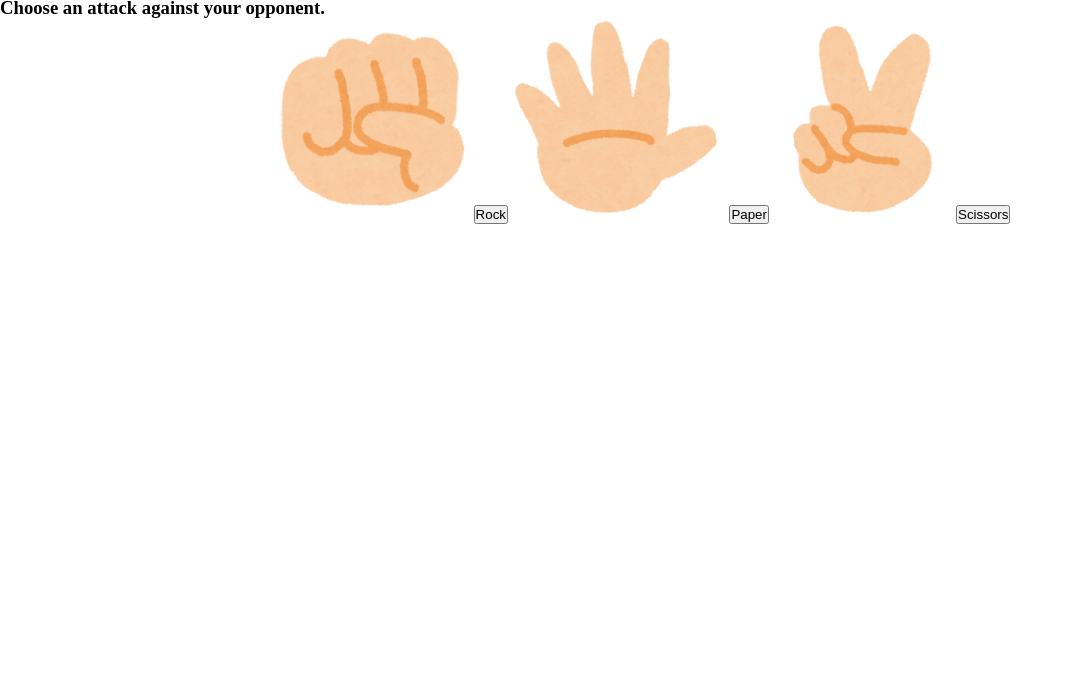
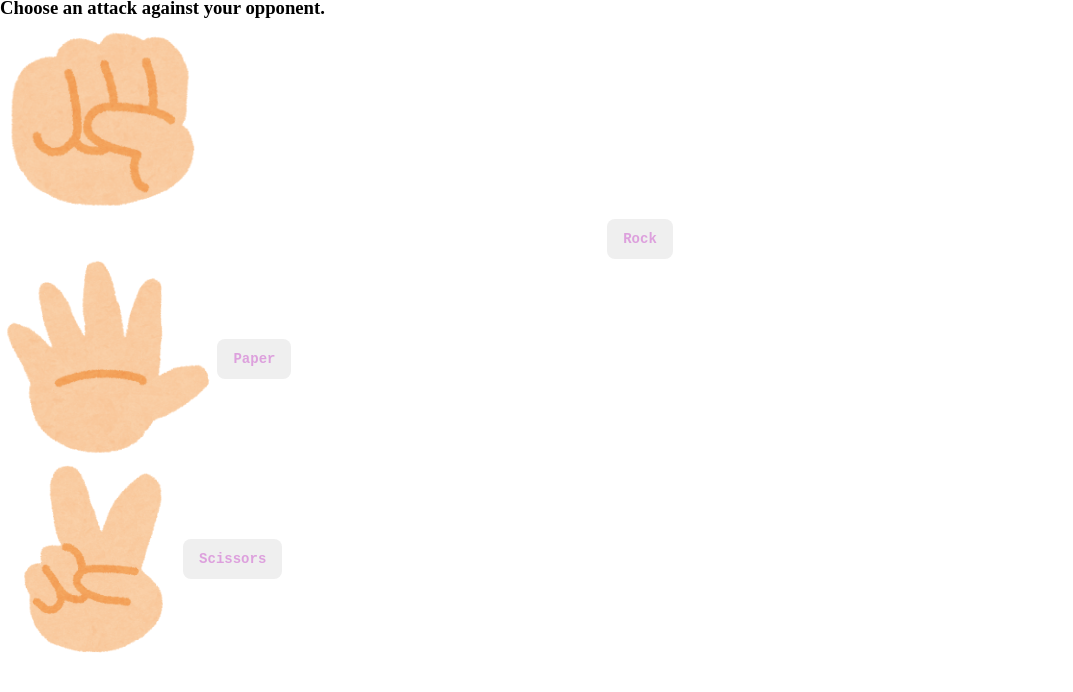
Before and after one commit to emi-co/weeklyassign2, a plain HTML site: page index.html in a window 1280 px wide. Shown: the part 40-732 px from the top of the page, without its empty margins (0-1073 px from the left). Drawn offline with Linux system fonts and the light colour scheme.

Commit message:
Second Additions

```diff
--- a/index.html
+++ b/index.html
@@ -14,20 +14,27 @@
       <div class="score"></div>
     </div>
 
-    <div class="te">
-      <div class="rock">
+
+      <div class="te rock">
         <img class="img" src="janken_gu.png" alt="rock" />
+      </div>
+      <div class="btn-cont">
         <button class="btn btn--r">Rock</button>
       </div>
-
-      <div class="paper">
-        <img class="img" src="janken_pa.png" alt="paper" />
-        <button class="btn btn--p">Paper</button>
       </div>
 
-      <div class="scissors">
+      <div class="te paper">
+        <img class="img" src="janken_pa.png" alt="paper" />
+        <div class="btn-cont">
+          <button class="btn btn--p">Paper</button>
+        </div>
+      </div>
+
+      <div class="te scissors">
         <img class="img" src="janken_choki.png" alt="scissors" />
-        <button class="btn btn--s">Scissors</button>
+        <div class="btn-cont">
+          <button class="btn btn--s">Scissors</button>
+        </div>
       </div>
     </div>
   </body>
--- a/style.css
+++ b/style.css
@@ -2,9 +2,6 @@
   margin: 0;
   padding: 0;
   box-sizing: border-box;
-}
-
-.intro {
 }
 
 .img {
@@ -13,7 +10,45 @@
 }
 
 .te {
+  /* display: flex; */
+  /* justify-content: center; */
   display: flex;
-  justify-content: center;
-  vertical-align: bottom;
+  flex-direction: row;
+  justify-content: flex-start;
+  align-items: center;
 }
+
+.btn {
+  /*BTN Styles*/
+  border-radius: 8px;
+  border-style: none;
+  box-sizing: border-box;
+  color: plum;
+  display: inline-block;
+  font-family: "Courier New", Courier, monospace;
+  font-size: 14px;
+  font-weight: 800;
+  font-weight: bold;
+  height: 40px;
+  line-height: 20px;
+  margin: 0;
+  outline: none;
+  padding: 10px 16px;
+  position: relative;
+  text-align: center;
+  text-decoration: none;
+  cursor: grab;
+}
+
+button:hover {
+  background-color: rgb(219, 219, 219);
+}
+
+button:active {
+  color: #fff;
+  background-color: plum !important;
+}
+
+.btn-cont {
+  text-align: center;
+}
```
Also changed, not shown: js.js (+21 -0 lines).
